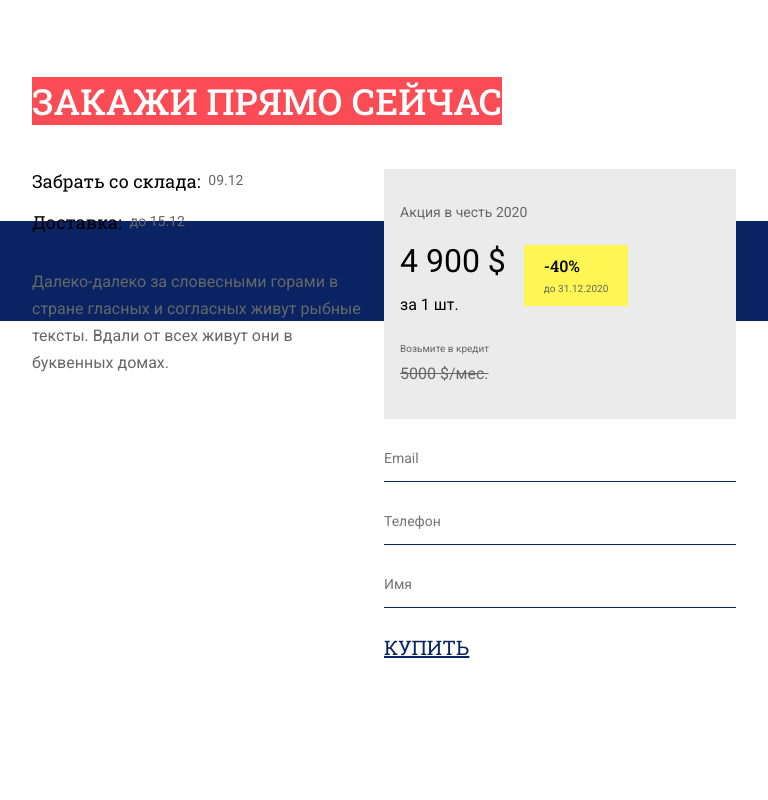
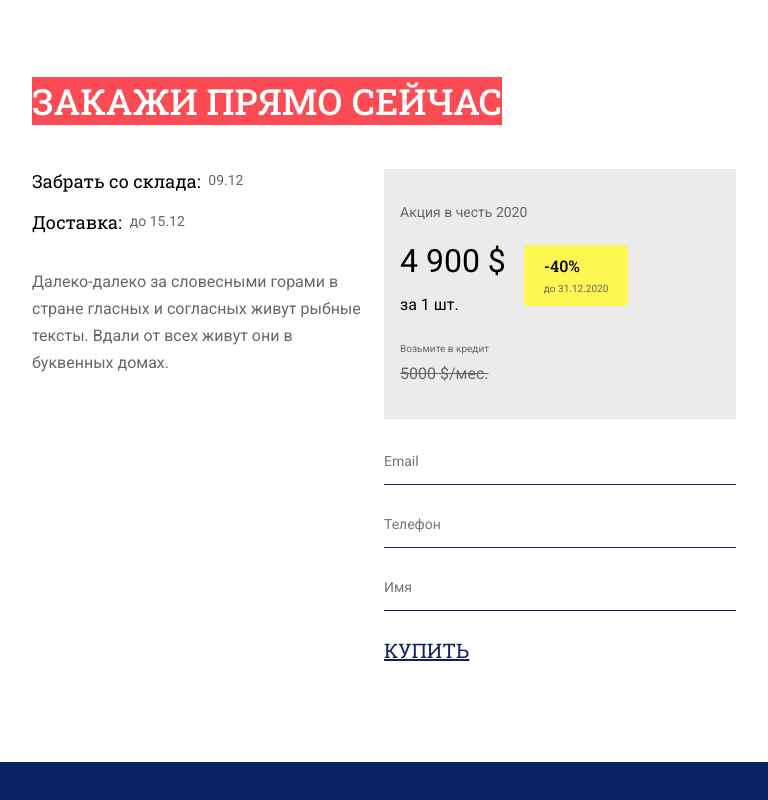
Before and after one commit to SevTimur/light, a plain HTML site: page index.html in a window 768 px wide. Shown: the part 1908-2708 px from the top of the page. Before the commit the page ends 2584 px from the top, so only its background shows below. Drawn offline with Linux system fonts and the light colour scheme.

Commit message:
no message

```diff
--- a/css/style.scss
+++ b/css/style.scss
@@ -266,7 +266,6 @@ li {
     padding-right: 32px;
   }
   @media (min-width: 576px) and (max-width: 991.98px) {
-    margin-bottom: 300px;
     padding-right: 18px;
   }
   @media (max-width: 575.98px) {
@@ -485,6 +484,8 @@ li {
   }
   @media (min-width: 576px) and (max-width: 991.98px) {
     float: right;
+    clear: both;
+    margin-bottom: 100px;
   }
   @media (max-width: 575.98px) {
     width: 100%;
@@ -534,4 +535,5 @@ li {
 
 .footer {
   margin-top: 100px;
+  clear: both;
 }
```
Also changed, not shown: css/style.css, 1 other file.
